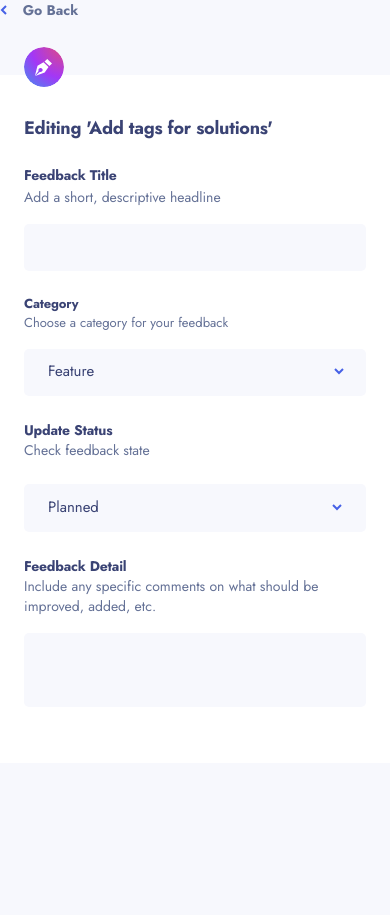
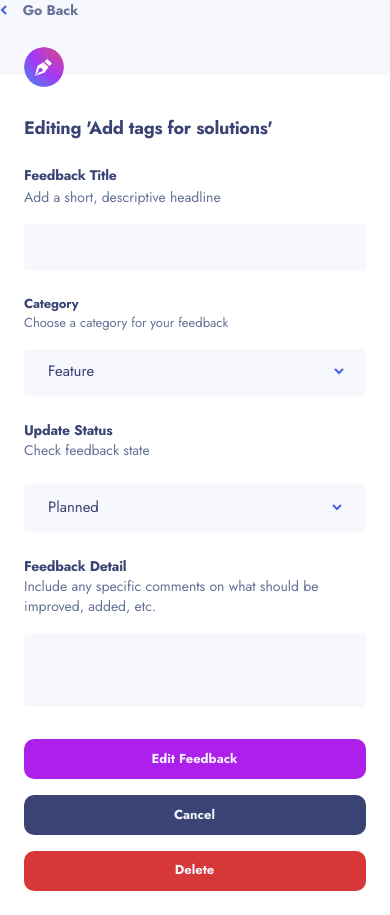
Before and after one commit to AlexGedevan/product-feedback-app, a React (Vite) app: page /1/editFeedback in a window 390 px wide. Before the commit the page ends 844 px from the top, so only its background shows below. Built offline with nearby package versions, Linux system fonts and the light colour scheme.

Commit message:
chore: switch mobile buttons and desktop buttons

```diff
--- a/src/pages/EditFeedback.jsx
+++ b/src/pages/EditFeedback.jsx
@@ -12,6 +12,7 @@ import Button from "../ui/Button";
 import arrowUp from "/assets/shared/icon-arrow-up.svg";
 import arrowDown from "/assets/shared/icon-arrow-down.svg";
 import editFeedbackIcon from "/assets/shared/icon-edit-feedback.svg";
+import MobileButton from "../ui/MobileButton";
 function EditFeedback() {
   const { id } = useParams();
   const {
@@ -148,6 +149,10 @@ function EditFeedback() {
             <Button bgcolor="#AD1FEA" hoverbgcolor="#C75AF6">
               Edit Feedback
             </Button>
+
+            <MobileButton bgcolor="#AD1FEA" hoverbgcolor="#C75AF6">
+              Edit Feedback
+            </MobileButton>
             <Button
               bgcolor="#3A4374"
               hoverbgcolor="#656EA3"
@@ -155,6 +160,14 @@ function EditFeedback() {
             >
               Cancel
             </Button>
+
+            <MobileButton
+              bgcolor="#3A4374"
+              hoverbgcolor="#656EA3"
+              onClick={handleCancel}
+            >
+              Cancel
+            </MobileButton>
           </ButtonsRightDiv>
           <Button
             bgcolor="#D73737"
@@ -163,6 +176,14 @@ function EditFeedback() {
           >
             Delete
           </Button>
+
+          <MobileButton
+            bgcolor="#D73737"
+            hoverbgcolor="#E98888"
+            onClick={handleDelete}
+          >
+            Delete
+          </MobileButton>
         </ButtonsDiv>
       </EditFeedbackForm>
     </StyledEditFeedback>
```
